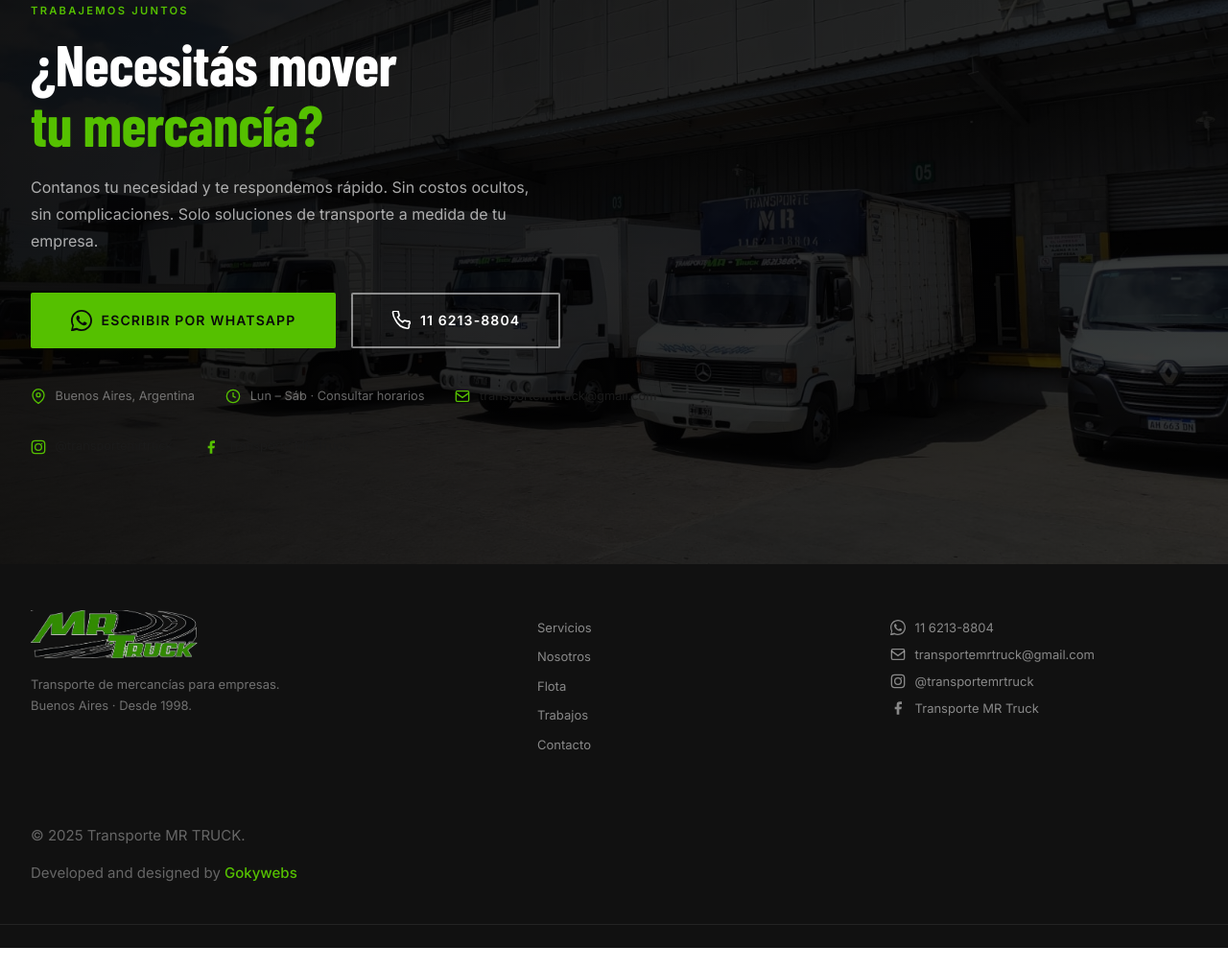
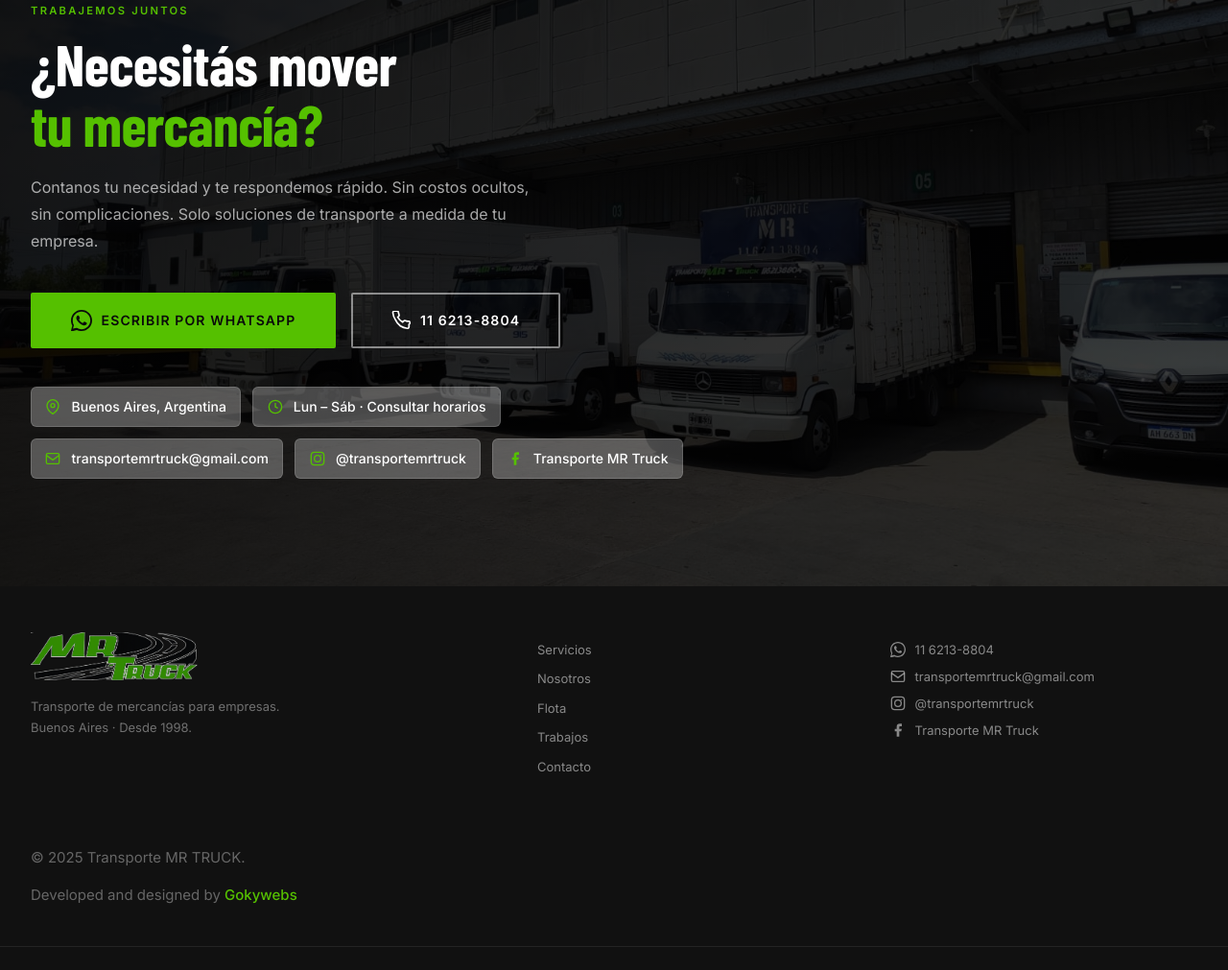
Before and after one commit to pablot95/MrTruck, a plain HTML site: page index.html in a window 1280 px wide. Shown: the part 5732-6743 px from the top of the page at 96% size. Before the commit the page ends 6720 px from the top, so only its background shows below. Drawn offline with nearby package versions, Linux system fonts and the light colour scheme; a web font is replaced by a local one.

Commit message:
terminada

```diff
--- a/index.html
+++ b/index.html
@@ -318,15 +318,15 @@
               <svg width="16" height="16" viewBox="0 0 24 24" fill="none" stroke="currentColor" stroke-width="2" aria-hidden="true"><circle cx="12" cy="12" r="10"/><polyline points="12 6 12 12 16 14"/></svg>
               <span>Lun – Sáb · Consultar horarios</span>
             </div>
-            <a href="mailto:transportemrtruck@gmail.com" class="c-data-item" style="color:inherit;text-decoration:none;">
+            <a href="mailto:transportemrtruck@gmail.com" class="c-data-item" style="color:white;text-decoration:none;">
               <svg width="16" height="16" viewBox="0 0 24 24" fill="none" stroke="currentColor" stroke-width="2" aria-hidden="true"><rect x="2" y="4" width="20" height="16" rx="2"/><path d="M2 7l10 7 10-7"/></svg>
               <span>transportemrtruck@gmail.com</span>
             </a>
-            <a href="https://instagram.com/transportemrtruck" target="_blank" rel="noopener" class="c-data-item" style="color:inherit;text-decoration:none;">
+            <a href="https://instagram.com/transportemrtruck" target="_blank" rel="noopener" class="c-data-item" style="color:white;text-decoration:none;">
               <svg width="16" height="16" viewBox="0 0 24 24" fill="none" stroke="currentColor" stroke-width="2" aria-hidden="true"><rect x="2" y="2" width="20" height="20" rx="5"/><circle cx="12" cy="12" r="5"/><circle cx="17.5" cy="6.5" r="1" fill="currentColor" stroke="none"/></svg>
               <span>@transportemrtruck</span>
             </a>
-            <a href="https://www.facebook.com/profile.php?id=61576610165837" target="_blank" rel="noopener" class="c-data-item" style="color:inherit;text-decoration:none;">
+            <a href="https://www.facebook.com/profile.php?id=61576610165837" target="_blank" rel="noopener" class="c-data-item" style="color:white;text-decoration:none;">
               <svg width="16" height="16" viewBox="0 0 24 24" fill="currentColor" aria-hidden="true"><path d="M18 2h-3a5 5 0 00-5 5v3H7v4h3v8h4v-8h3l1-4h-4V7a1 1 0 011-1h3z"/></svg>
               <span>Transporte MR Truck</span>
             </a>
--- a/styles.css
+++ b/styles.css
@@ -349,8 +349,15 @@
 .contacto-inner h2 { color: var(--white); margin-bottom: 1.25rem; font-size: clamp(2rem,5vw,3.75rem); }
 .contacto-inner p { color: rgba(255,255,255,.65); max-width: 520px; margin-bottom: 2.5rem; font-size: 1rem; line-height: 1.75; }
 .contacto-actions { display: flex; gap: 1rem; flex-wrap: wrap; margin-bottom: 2.5rem; }
-.contacto-data { display: flex; gap: 2rem; flex-wrap: wrap; }
-.c-data-item { display: flex; align-items: center; gap: .6rem; color: rgba(255,255,255,.4); font-size: .8rem; }
+.contacto-data { display: flex; gap: .75rem; flex-wrap: wrap; }
+.c-data-item {
+  display: flex; align-items: center; gap: .7rem;
+  color: white; font-size: .875rem; font-weight: 500;
+  background: rgba(255,255,255,.28); border: 1px solid rgba(255,255,255,.15);
+  border-radius: 6px; padding: .55rem .9rem;
+  transition: background .2s, border-color .2s, color .2s;
+}
+a.c-data-item:hover { background: rgba(255,255,255,.15); border-color: var(--green); color: var(--white); text-decoration: none; }
 .c-data-item svg { color: var(--green); flex-shrink: 0; }
 
 .site-footer { background: var(--off-black); padding: 3rem 0 1.5rem; }
```
